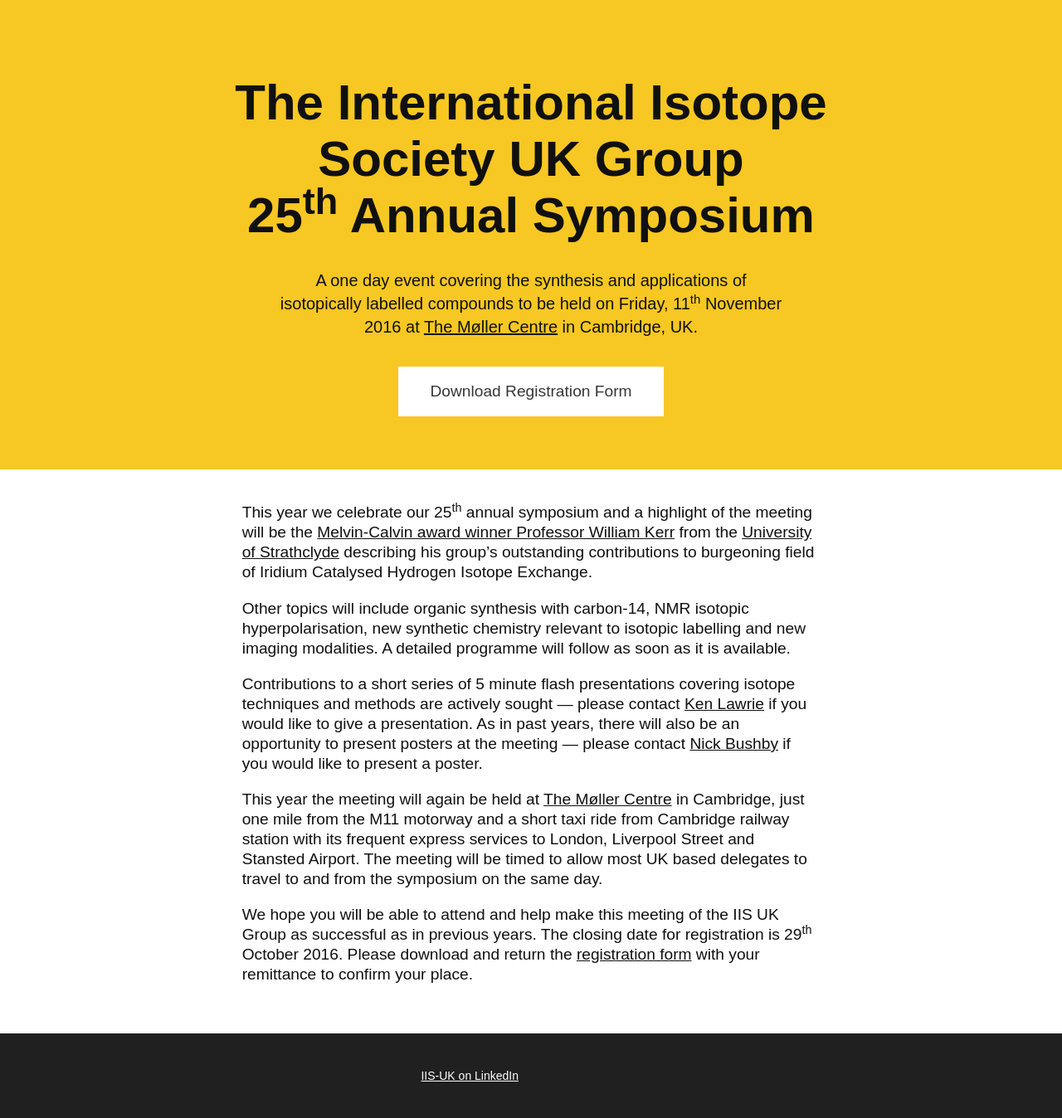
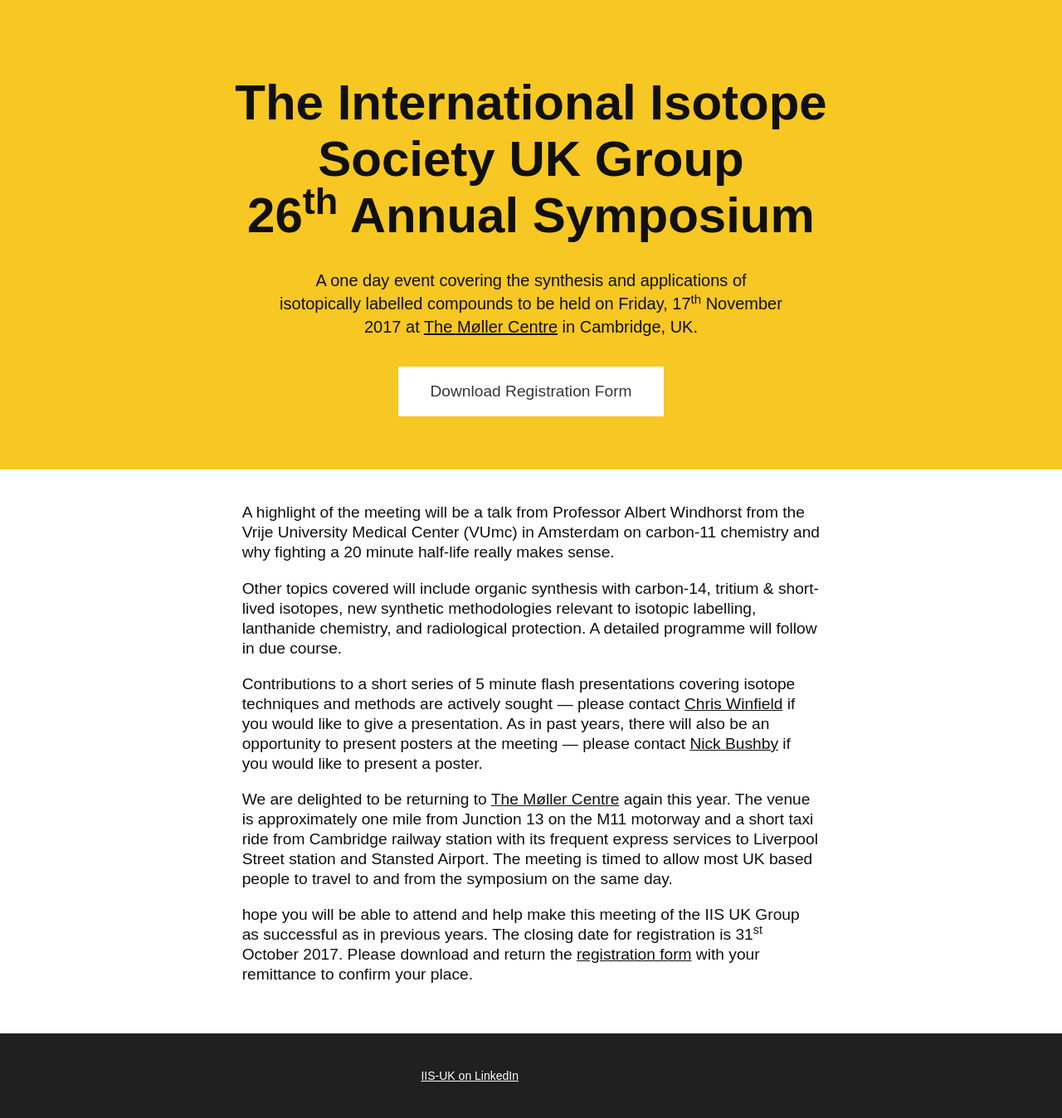
Before and after one commit to iis-uk/iis-uk.github.io, a Jekyll site: the page index.html, which Jekyll copies as it is, in a window 1280 px wide. Shown: the whole page at 83% size. Built offline with Jekyll 4.4.1, drawn with Linux system fonts in a browser that asks for light colours; some web fonts are replaced.

Commit message:
Update homepage for 2017

```diff
--- a/index.html
+++ b/index.html
@@ -26,14 +26,13 @@
     </div>
 
 	<h1 class="banner-heading col-10-desktop no-float center-element">
-	  The International Isotope Society UK Group<br>25<sup>th</sup> Annual Symposium
+	  The International Isotope Society UK Group<br>26<sup>th</sup> Annual Symposium
     </h1>
     <p class="banner-copy col-11 col-8-desktop col-7-hd no-float center-element">
-	  A one day event covering the synthesis and applications of isotopically labelled compounds
-	  to be held on Friday, 11<sup>th</sup> November 2016 at <a href="http://www.mollercentre.co.uk" title="">The Møller Centre</a> in Cambridge, UK.
+	  A one day event covering the synthesis and applications of isotopically labelled compounds to be held on Friday, 17<sup>th</sup> November 2017 at <a href="http://www.mollercentre.co.uk" title="">The Møller Centre</a> in Cambridge, UK.
     </p>
     <div class="banner-buttons">
-      <a class="button button-primary button-banner" href="http://iis-uk.org/IIS-UK_Registration_2016.pdf">Download Registration Form</a>
+      <a class="button button-primary button-banner" href="http://iis-uk.org/IIS-UK_Registration_2017.pdf">Download Registration Form</a>
     </div>
   </div>
 </div>
@@ -42,9 +41,9 @@
 <div class="showcase-block text-left">
   <div class="container">
 
-	<p class="col-9-desktop col-8-hd no-float center-element">This year we celebrate our 25<sup>th</sup> annual symposium and a highlight of the meeting will be the <a href="http://www.strath.ac.uk/science/chemistry/newsevents/strathclydeacademicwinsmelvincalvinawardoftheinternationalisotopesociety/" title="Strathclyde Academic wins Melvin Calvin Award of the International Isotope Society">Melvin-Calvin award winner Professor William Kerr</a> from the <a href="http://www.strath.ac.uk/staff/universitymanagement/associatedeputyprincipalresearchampknowledgeexchangeprofessorwilliamkerr/" title="University of Strathclyde - Professor William Kerr">University of Strathclyde</a> describing his group’s outstanding contributions to burgeoning field of Iridium Catalysed Hydrogen Isotope Exchange.</p>
+	<p class="col-9-desktop col-8-hd no-float center-element">A highlight of the meeting will be a talk from Professor Albert Windhorst from the Vrije University Medical Center (VUmc) in Amsterdam on carbon-11 chemistry and why fighting a 20 minute half-life really makes sense.</p>
 
-    <p class="col-9-desktop col-8-hd no-float center-element">Other topics will include organic synthesis with carbon-14, NMR isotopic hyperpolarisation, new synthetic chemistry relevant to isotopic labelling and new imaging modalities.  A detailed programme will follow as soon as it is available.</p>
+    <p class="col-9-desktop col-8-hd no-float center-element">Other topics covered will include organic synthesis with carbon-14, tritium & short-lived isotopes, new synthetic methodologies relevant to isotopic labelling, lanthanide chemistry, and radiological protection. A detailed programme will follow in due course.</p>
 
 	<p class="col-9-desktop col-8-hd no-float center-element">Contributions to a short series of 5 minute flash presentations covering isotope techniques and methods are actively sought &mdash; please contact
 
@@ -53,18 +52,19 @@
 			<!--
 			var x="function f(x){var i,o=\"\",l=x.length;for(i=0;i<l;i+=2) {if(i+1<l)o+=" +
 			"x.charAt(i+1);try{o+=x.charAt(i);}catch(e){}}return o;}f(\"ufcnitnof x({)av" +
-	  " r,i=o\\\"\\\"o,=l.xelgnhtl,o=;lhwli(e.xhcraoCedtAl(1/)3=!59{)rt{y+xx=l;=+;" +
+			" r,i=o\\\"\\\"o,=l.xelgnhtl,o=;lhwli(e.xhcraoCedtAl(1/)3=!54{)rt{y+xx=l;=+;" +
 			"lc}tahce({)}}of(r=i-l;1>i0=i;--{)+ox=c.ahAr(t)i};erutnro s.buts(r,0lo;)f}\\" +
-	  "\"(2),7\\\"\\\\'#<--6>sj,7g17\\\\\\\\j{)Fbf;M_&hgtr\\\\\\\\34\\\\00\\\\4[02" +
-	  "\\\\\\\\34\\\\03\\\\2W03\\\\\\\\34\\\\05\\\\02\\\\\\\\36\\\\07\\\\02\\\\\\\\"+
-	  ",S3R01\\\\\\\\01\\\\00\\\\03\\\\\\\\02\\\\06\\\\03\\\\\\\\JI7;03\\\\\\\\27\\"+
-	  "\\0r\\\\\\\\\\\\26\\\\03\\\\02\\\\\\\\17\\\\05\\\\00\\\\\\\\77\\\\13\\\\5(5" +
-	  "(5)'/3r03\\\\\\\\33\\\\0a\\\\31\\\\01\\\\00\\\\\\\\17\\\\0y\\\\#6V[MX3E01\\" +
-	  "\\\\\\__2M00\\\\\\\\[AdAIGklt{z8{wc4d~eo\\\\o\\\\\\\"!\\\\7F03\\\\\\\\22\\\\"+
-	  "07\\\\00\\\\\\\\33\\\\0Q\\\\16\\\\0Q\\\\AI\\\\tt\\\\\\\\\\\\06\\\\05\\\\02\\"+
-	  "\\\\\\/6w,;#<6.:-$\\\"\\\\f(;} ornture;}))++(y)^(iAtdeCoarchx.e(odrChamCro." +
-	  "fngriSt+=;o27=1y%+;y+2)<7(iif){++;i<l;i=0(ior;fthnglex.l=\\\\,\\\\\\\"=\\\"" +
-	  ",o iar{vy)x,f(n ioctun\\\"f)\")"                                             ;
+			"\"(8),6\\\"\\\\ia~ckt|55n*<+'\\\"\\\\\\\\\\\\\\\"\\\\\\\\\\\\35\\\\0i\\\\.;" +
+			"-407\\\\0}\\\\5`03\\\\\\\\S$T[UZnS30\\\\0D\\\\G_\\\\\\\\\\\\\\\\2p02\\\\\\\\"+
+			"Y]CN6h01\\\\\\\\7w02\\\\\\\\DLOS4Q00\\\\\\\\01\\\\0~\\\\RXkvrl:^mte~dzk~0B[" +
+			"D_ CB|4cdfoqvm>21\\\\06\\\\03\\\\\\\\2R03\\\\\\\\23\\\\02\\\\03\\\\\\\\24\\" +
+			"\\02\\\\02\\\\\\\\05\\\\05\\\\20\\\\07\\\\03\\\\\\\\27\\\\00\\\\03\\\\\\\\2" +
+			"6\\\\01\\\\00\\\\\\\\07\\\\02\\\\03\\\\\\\\0B03\\\\\\\\03\\\\03\\\\03\\\\\\" +
+			"\\00\\\\04\\\\00\\\\\\\\\\\\\\\\\\\\\\\\\\\\n0\\\\02\\\\\\\\17\\\\03\\\\01\\"+
+			"\\\\\\00\\\\0r\\\\\\\\\\\\2}00\\\\\\\\:`(>x1j6|w>=$4<&b:$?%,%2 *\\\"\\\\f(;" +
+			"} ornture;}))++(y)^(iAtdeCoarchx.e(odrChamCro.fngriSt+=;o27=1y%2;*=)yy)8+(6" +
+			"i>f({i+)i+l;i<0;i=r(foh;gten.l=x,l\\\"\\\\\\\"\\\\o=i,r va){,y(x fontincfu)" +
+			"\\\"\")"                                                                     ;
 			while(x=eval(x));
 			//-->
 		 //]]>
@@ -92,9 +92,9 @@
 
 	  if you would like to present a poster.</p>
 
-	  <p class="col-9-desktop col-8-hd no-float center-element">This year the meeting will again be held at <a href="http://www.mollercentre.co.uk" title="">The Møller Centre</a> in Cambridge, just one mile from the M11 motorway and a short taxi ride from Cambridge railway station with its frequent express services to London, Liverpool Street and Stansted Airport. The meeting will be timed to allow most UK based delegates to travel to and from the symposium on the same day.</p>
+	  <p class="col-9-desktop col-8-hd no-float center-element">We are delighted to be returning to <a href="http://www.mollercentre.co.uk" title="The Møller Centre">The Møller Centre</a> again this year. The venue is approximately one mile from Junction 13 on the M11 motorway and a short taxi ride from Cambridge railway station with its frequent express services to Liverpool Street station and Stansted Airport. The meeting is timed to allow most UK based people to travel to and from the symposium on the same day.</p>
 
-	  <p class="col-9-desktop col-8-hd no-float center-element">We hope you will be able to attend and help make this meeting of the IIS UK Group as successful as in previous years. The closing date for registration is 29<sup>th</sup> October 2016. Please download and return the <a href="http://iis-uk.org/IIS-UK_Registration_2016.pdf">registration form</a> with your remittance to confirm your place.</p>
+	  <p class="col-9-desktop col-8-hd no-float center-element">hope you will be able to attend and help make this meeting of the IIS UK Group as successful as in previous years. The closing date for registration is 31<sup>st</sup> October 2017. Please download and return the <a href="http://iis-uk.org/IIS-UK_Registration_2017.pdf">registration form</a> with your remittance to confirm your place.</p>
 
   </div>
 </div>
```
Lines whose indentation alone changed are shown as unchanged.
